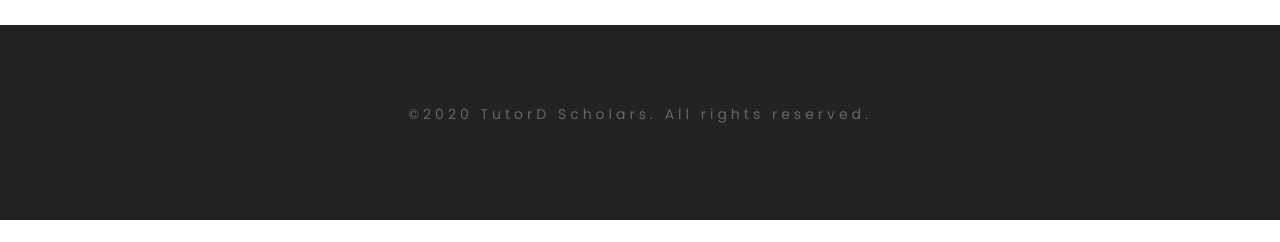
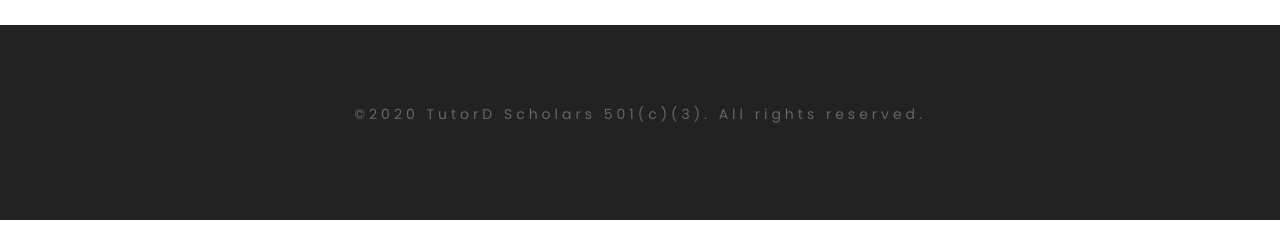
Before and after one commit to theTutorB/tutord-scholars-website, a Jekyll site: the page built from bower_components/desandro-matches-selector/README.md, in a window 1280 px wide and 995 px high. Shown: the part 750-992 px from the top of the window. Built offline with Jekyll 4.4.1, drawn with Linux system fonts in a browser that asks for light colours; our own code applies the rules of GitHub Pages for plain Markdown files.

Commit message:
footer update

```diff
--- a/_includes/footer.html
+++ b/_includes/footer.html
@@ -3,7 +3,7 @@
   <div id="footer" class='centered-text'>
     <div class='row'>
       <div class='large-12 columns'>
-        <h4>©{{site.time | date: "%Y" }} TutorD Scholars. All rights reserved.</h4>
+        <h4>©{{site.time | date: "%Y" }} TutorD Scholars 501(c)(3). All rights reserved.</h4>
       </div>
     </div>
   </div>
```
